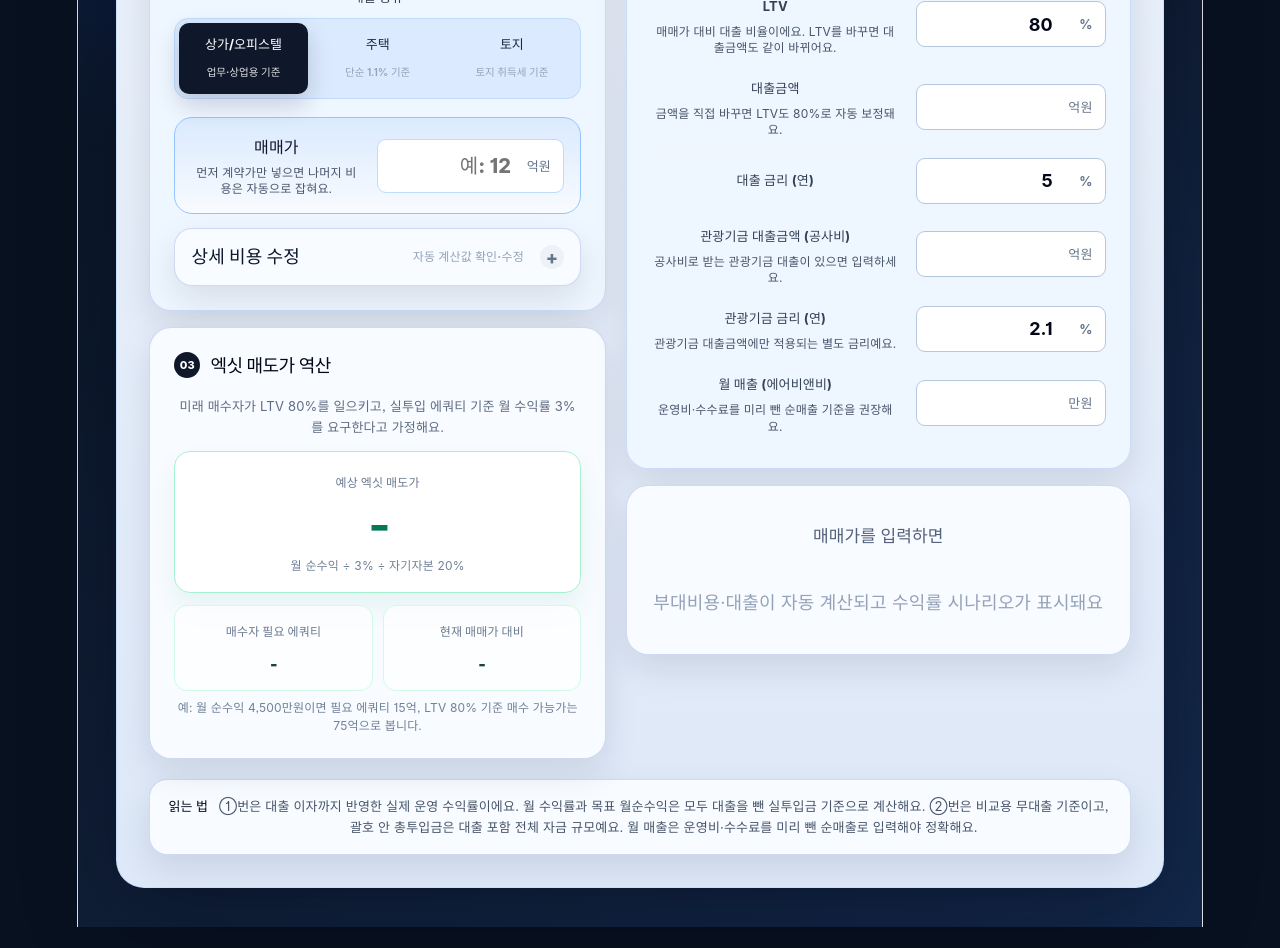
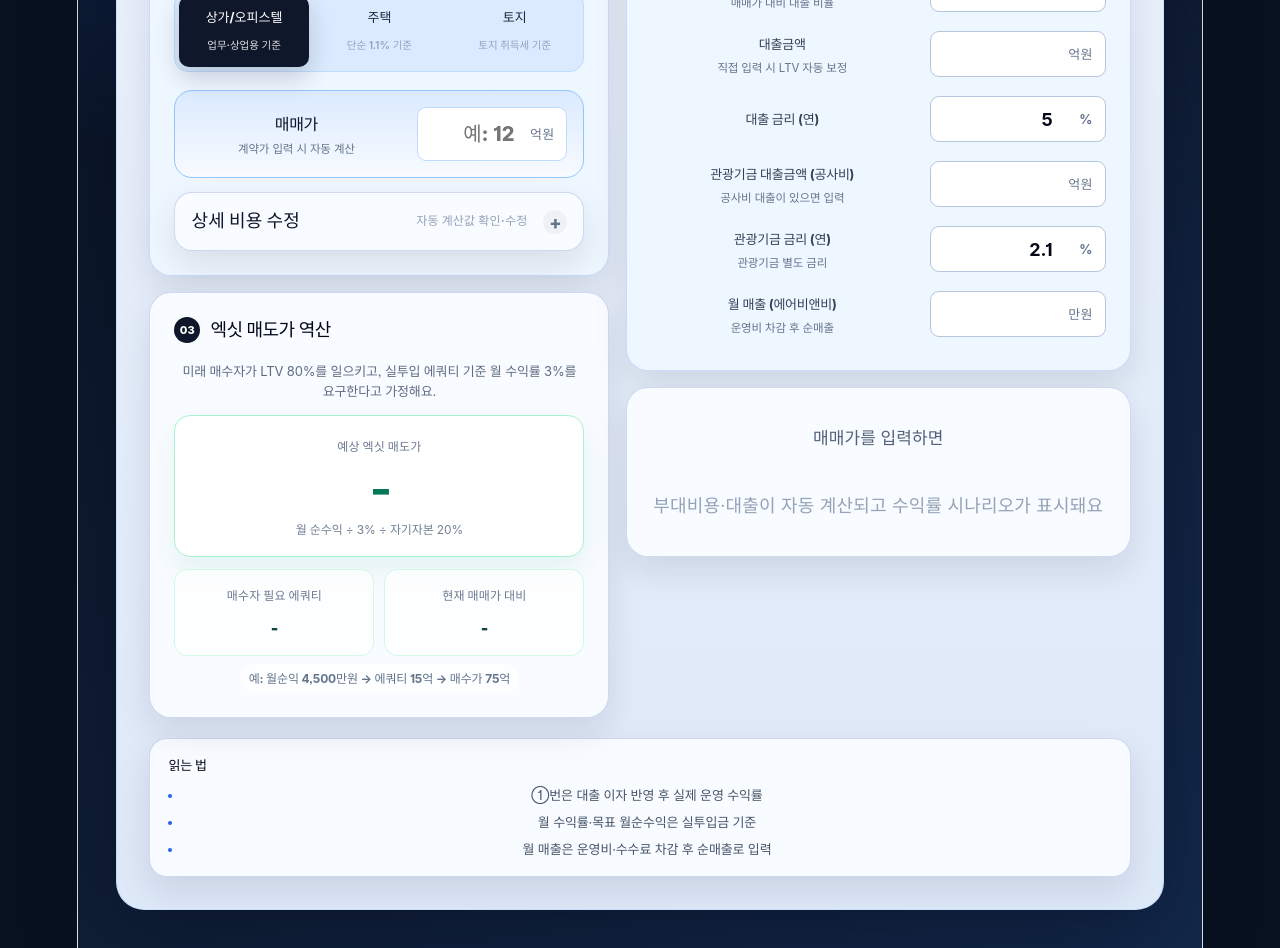
Before and after one commit to keepgoing2021/sookbak, a React (Vite) app: page / in a window 1280 px wide. Shown: the part 440-1388 px from the top of the page. Before the commit the page ends 1367 px from the top, so only its background shows below. Built offline with nearby package versions, Linux system fonts and the light colour scheme.

Commit message:
fix: polish calculator microcopy layout

```diff
--- a/src/App.css
+++ b/src/App.css
@@ -2055,3 +2055,131 @@ h1,
     align-items: flex-start;
   }
 }
+
+/* Microcopy polish: one-line desktop captions, balanced Korean wrapping on mobile */
+.input-row {
+  grid-template-columns: minmax(210px, 1fr) minmax(150px, 176px);
+}
+
+.input-row p,
+.hero-copy p:not(.eyebrow),
+.exit-panel-copy,
+.exit-highlight p,
+.exit-caveat,
+.loan-resilience p,
+.loan-resilience small,
+.notice,
+.notice-list,
+.advanced-heading p,
+.scenario p,
+.scenario-card header p {
+  word-break: keep-all;
+  line-break: strict;
+  text-wrap: pretty;
+  letter-spacing: -0.012em;
+}
+
+.input-row p {
+  max-width: none;
+  margin-top: 4px;
+  color: #64748b;
+  font-size: 11.5px;
+  line-height: 1.38;
+  white-space: nowrap;
+}
+
+.input-row label {
+  letter-spacing: -0.018em;
+}
+
+.loan-resilience {
+  align-items: flex-start;
+  box-shadow: 0 0 0 1px rgba(15, 23, 42, 0.05), 0 10px 24px rgba(15, 23, 42, 0.06);
+}
+
+.loan-resilience small {
+  flex: 0 0 auto;
+  margin-top: 2px;
+  padding: 7px 10px;
+  border: 1px solid rgba(37, 99, 235, 0.16);
+  border-radius: 999px;
+  background: #ffffff;
+  color: #1e40af;
+  font-size: 11.5px;
+  font-weight: 800;
+  line-height: 1;
+  text-align: center;
+  white-space: nowrap;
+}
+
+.exit-caveat {
+  display: inline-flex;
+  width: fit-content;
+  max-width: 100%;
+  padding: 6px 9px;
+  border-radius: 999px;
+  background: rgba(255, 255, 255, 0.72);
+  color: #64748b;
+  font-weight: 750;
+}
+
+.notice {
+  display: grid;
+  gap: 9px;
+  align-items: flex-start;
+}
+
+.notice strong {
+  width: fit-content;
+}
+
+.notice-list {
+  display: grid;
+  gap: 6px;
+  margin: 0;
+  padding: 0;
+  list-style: none;
+}
+
+.notice-list li {
+  position: relative;
+  padding-left: 14px;
+}
+
+.notice-list li::before {
+  content: '';
+  position: absolute;
+  left: 0;
+  top: 0.72em;
+  width: 4px;
+  height: 4px;
+  border-radius: 999px;
+  background: #2563eb;
+}
+
+@media (max-width: 720px) {
+  .input-row,
+  .primary-input-block .input-row {
+    grid-template-columns: 1fr;
+  }
+
+  .input-row p {
+    white-space: normal;
+    max-width: 30em;
+  }
+
+  .loan-resilience {
+    display: grid;
+    gap: 10px;
+  }
+
+  .loan-resilience small {
+    justify-self: start;
+  }
+
+  .exit-caveat {
+    display: block;
+    width: 100%;
+    border-radius: 12px;
+  }
+}
--- a/src/App.tsx
+++ b/src/App.tsx
@@ -266,8 +266,8 @@ function DirectPurchaseCalculator({
         <p className="eyebrow">직접 매입 투자 의사결정 도구</p>
         <h1 id="calculator-title">직접 매입 수익률 계산기</h1>
         <p>
-          매물 종류 선택 → 매매가 입력하면 부대비용·대출이 자동 채워지고, 대출 시·무대출 기준
-          수익률이 동시에 계산돼요. <strong>(단위: 억원 / 만원)</strong>
+          매물 종류와 매매가만 넣으면 부대비용·대출·수익률을 한 번에 비교해요.
+          <strong> 단위는 억원 / 만원</strong>
         </p>
       </header>
 
@@ -302,7 +302,7 @@ function DirectPurchaseCalculator({
                 unit="억원"
                 value={values.purchasePriceEok}
                 onChange={updatePurchasePrice}
-                help="먼저 계약가만 넣으면 나머지 비용은 자동으로 잡혀요."
+                help="계약가 입력 시 자동 계산"
               />
             </div>
 
@@ -317,28 +317,28 @@ function DirectPurchaseCalculator({
                   unit="억원"
                   value={effective.acquisitionTaxEok}
                   onChange={(value) => updateAuto('acquisitionTaxEok', value)}
-                  help="매매가 × 세율 자동 입력"
+                  help="매매가 × 세율"
                 />
                 <MoneyInput
                   label="법무사 비용"
                   unit="억원"
                   value={effective.legalFeeEok}
                   onChange={(value) => updateAuto('legalFeeEok', value)}
-                  help="3억미만 0.3% / 3~10억 0.2% / 10억+ 0.15%"
+                  help="구간별 자동 계산"
                 />
                 <MoneyInput
                   label="중개수수료"
                   unit="억원"
                   value={effective.brokerageFeeEok}
                   onChange={(value) => updateAuto('brokerageFeeEok', value)}
-                  help="매매가 × 0.9% 자동 입력"
+                  help="매매가 × 0.9%"
                 />
                 <MoneyInput
                   label="기타비용 (권리금 등)"
                   unit="억원"
                   value={values.otherCostEok}
                   onChange={(value) => updateFree('otherCostEok', value)}
-                  help="회수 보장 안 되는 자금은 별도로 보수적으로 잡으세요."
+                  help="권리금·예비비 등"
                 />
               </div>
             </details>
@@ -358,7 +358,7 @@ function DirectPurchaseCalculator({
               unit="%"
               value={values.ltvPercent}
               onChange={updateLtvPercent}
-              help="매매가 대비 대출 비율이에요. LTV를 바꾸면 대출금액도 같이 바뀌어요."
+              help="매매가 대비 대출 비율"
               inputMode="decimal"
             />
             <MoneyInput
@@ -366,7 +366,7 @@ function DirectPurchaseCalculator({
               unit="억원"
               value={effectiveLoanAmountEok}
               onChange={updateLoanAmount}
-              help={`금액을 직접 바꾸면 LTV도 ${values.ltvPercent || 0}%로 자동 보정돼요.`}
+              help="직접 입력 시 LTV 자동 보정"
             />
             <MoneyInput
               label="대출 금리 (연)"
@@ -380,14 +380,14 @@ function DirectPurchaseCalculator({
               unit="억원"
               value={values.tourismLoanAmountEok}
               onChange={(value) => updateFree('tourismLoanAmountEok', value)}
-              help="공사비로 받는 관광기금 대출이 있으면 입력하세요."
+              help="공사비 대출이 있으면 입력"
             />
             <MoneyInput
               label="관광기금 금리 (연)"
               unit="%"
               value={values.tourismLoanAnnualInterestRate}
               onChange={(value) => updateFree('tourismLoanAnnualInterestRate', value)}
-              help="관광기금 대출금액에만 적용되는 별도 금리예요."
+              help="관광기금 별도 금리"
               inputMode="decimal"
             />
             <MoneyInput
@@ -395,7 +395,7 @@ function DirectPurchaseCalculator({
               unit="만원"
               value={values.monthlyRevenueManwon}
               onChange={(value) => updateFree('monthlyRevenueManwon', value)}
-              help="운영비·수수료를 미리 뺀 순매출 기준을 권장해요."
+              help="운영비 차감 후 순매출"
             />
           </div>
 
@@ -405,9 +405,11 @@ function DirectPurchaseCalculator({
 
       <aside className="notice">
         <strong>읽는 법</strong>
-        <span>
-          ①번은 대출 이자까지 반영한 실제 운영 수익률이에요. 월 수익률과 목표 월순수익은 모두 대출을 뺀 실투입금 기준으로 계산해요. ②번은 비교용 무대출 기준이고, 괄호 안 총투입금은 대출 포함 전체 자금 규모예요. 월 매출은 운영비·수수료를 미리 뺀 순매출로 입력해야 정확해요.
-        </span>
+        <ul className="notice-list">
+          <li>①번은 대출 이자 반영 후 실제 운영 수익률</li>
+          <li>월 수익률·목표 월순수익은 실투입금 기준</li>
+          <li>월 매출은 운영비·수수료 차감 후 순매출로 입력</li>
+        </ul>
       </aside>
     </>
   )
@@ -459,7 +461,7 @@ function ExitEstimatePanel({
       </dl>
 
       <p className="exit-caveat">
-        예: 월 순수익 4,500만원이면 필요 에쿼티 15억, LTV 80% 기준 매수 가능가는 75억으로 봅니다.
+        예: 월순익 4,500만원 → 에쿼티 15억 → 매수가 75억
       </p>
     </section>
   )
@@ -1386,8 +1388,8 @@ function LoanResilienceCard({ result }: { result: ReturnType<typeof calculateInv
       </div>
       <small>
         {result.loanResilienceRatio === null
-          ? '월이자가 없어서 버팀력 계산을 생략했어요.'
-          : `월 순수익이 월이자의 ${formatLoanResilienceRatio(result.loanResilienceRatio)}예요.`}
+          ? '이자 부담 없음'
+          : `이자 대비 ${formatLoanResilienceRatio(result.loanResilienceRatio)}`}
       </small>
     </article>
   )
```
